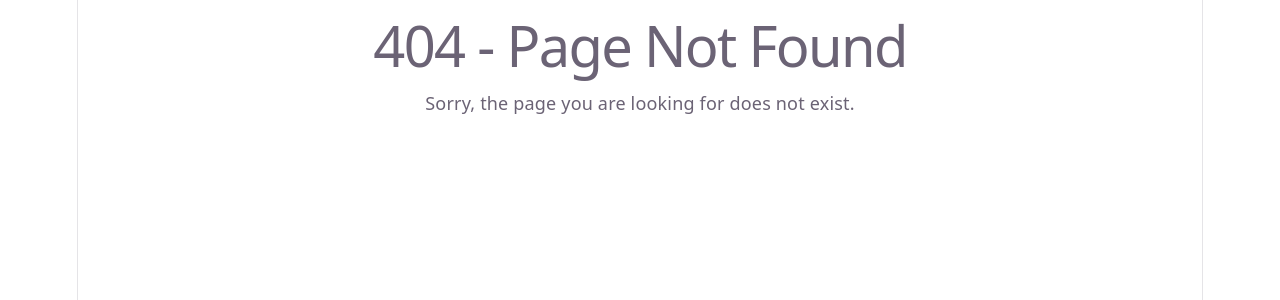
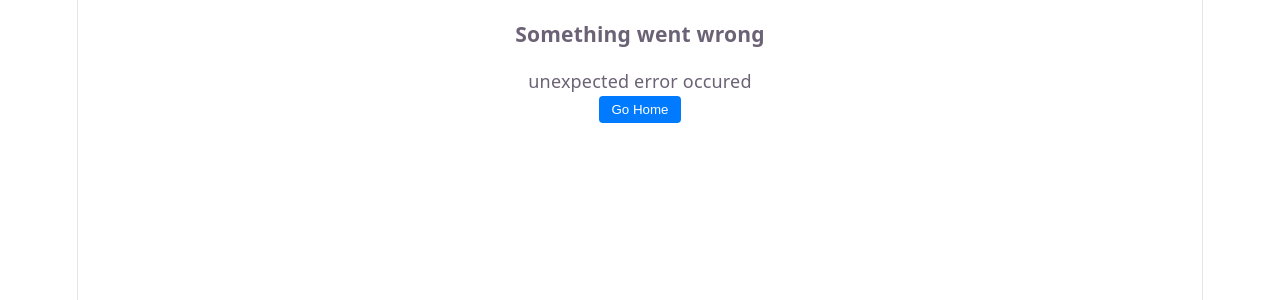
Before and after one commit to kishanMFS/UIAssignment, a React (Vite) app: page /error in a window 1280 px wide. Before the commit this address had no page. Shown: the top 300 px of the page. Built offline with nearby package versions, Linux system fonts and the light colour scheme; sample sign-in values are in the browser's storage.

Commit message:
fix : fix global rendering error

```diff
--- a/src/App.tsx
+++ b/src/App.tsx
@@ -4,7 +4,8 @@ import { BrowserRouter, Routes, Route } from 'react-router-dom'
 import routes from './routes/routes.tsx'
 import { UserAuthContextProvider } from './context/authenticationContext.tsx'
 import { ErrorContextProvider } from './context/ErrorContext.tsx'
-
+import ErrorBoundaryWrapper from "./components/ErrorBoundaryWrapper";
+import RenderError from './pages/Error.tsx'
 
 const renderRoutes = (routes: []) => {
   return routes.map((route) => (
@@ -19,9 +20,21 @@ function App() {
     <BrowserRouter>
       <ErrorContextProvider>{/* for global error handler */}
         <UserAuthContextProvider>
+
           <Routes>
-            {renderRoutes(routes)}
+            <Route path="/error" element={<RenderError />} />
+
+            <Route path="/*" element={
+              <ErrorBoundaryWrapper>
+                <Routes>
+                  {renderRoutes(routes)}
+                </Routes>
+              </ErrorBoundaryWrapper>
+            }
+            />
+
           </Routes>
+
         </UserAuthContextProvider>
       </ErrorContextProvider>
     </BrowserRouter>
--- /dev/null
+++ b/src/components/ErrorBoundaryWrapper.tsx
@@ -0,0 +1,38 @@
+
+
+import React, { useState, useEffect } from "react"
+import { useLocation, useNavigate } from "react-router-dom"
+import GlobalErrorBoundary from "./GlobalErrorBoundary"
+
+interface childrenType {
+    children: React.ReactNode,
+    onError: (err:any) => void
+}
+const ErrorBoundaryWrapper = ({children}: childrenType) => {
+
+    const navigate = useNavigate()
+    const [error, setError] = useState<any>(null);
+    const location = useLocation()
+
+    useEffect(() => {
+        if (error && location.pathname !== "/error") {
+            navigate("/error", {
+                state: { error: error?.message || "Render failed" },
+                replace: true,
+            });
+            setError(null)
+        }
+    }, [error, location.pathname]);
+
+
+    return (
+        <GlobalErrorBoundary  onError={(err: any) => {
+            setError(err);   // ✅ safe (state update)
+            // return null;     // no UI
+        }}>
+            {children}
+        </GlobalErrorBoundary>
+    )
+}
+
+export default ErrorBoundaryWrapper
--- /dev/null
+++ b/src/components/GlobalErrorBoundary.tsx
@@ -0,0 +1,45 @@
+import React from "react";
+import Error from "./Error";
+
+type propsType = {
+  children: React.ReactNode;
+};
+
+type stateType = {
+  hasError: boolean;
+  error: any;
+};
+
+class GlobalErrorBoundary extends React.Component<propsType, stateType> {
+  constructor(props: propsType) {
+    super(props);
+    this.state = { hasError: false, error: null };
+  }
+
+  static getDerivedStateFromError(error: any) {
+    return { hasError: true, error };
+  }
+
+  componentDidCatch(error: any, info: any) {
+    if (window.location.pathname === "/error") return;
+    setTimeout(() => {
+        this.props.onError(error);
+    }, 0);
+  }
+
+  handleReset = () => {
+    this.setState({ hasError: false, error: null });
+    // optional: reload to recover cleanly
+    // window.location.reload();
+  };
+
+  render() {
+    if (this.state.hasError) {
+      return (null)
+    }
+
+    return this.props.children;
+  }
+}
+
+export default GlobalErrorBoundary;
--- /dev/null
+++ b/src/pages/Error.tsx
@@ -0,0 +1,27 @@
+
+
+import { useLocation, useNavigate } from "react-router-dom";
+
+function RenderError() {
+    const location = useLocation()
+    const navigate = useNavigate()
+
+    const error = location.state?.error
+
+    function handleButtonClick () {
+        navigate("/")
+    }
+    return (
+        <div>
+            <h3>
+                Something went wrong
+            </h3>
+            <p>
+                {error || "unexpected error occured"}
+            </p>
+            <button className="btn" onClick={handleButtonClick}>Go Home</button>
+        </div>
+    )
+}
+
+export default RenderError
```
